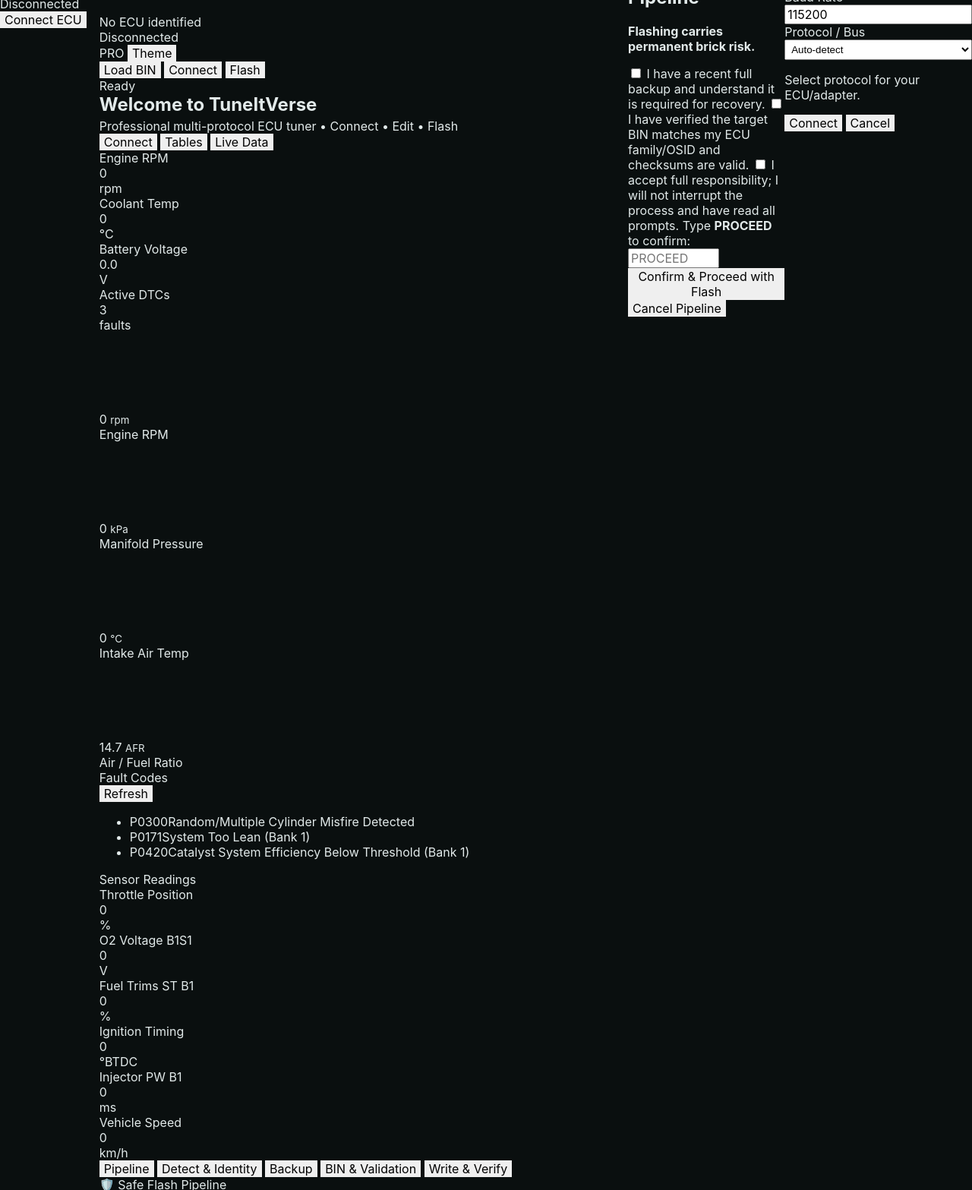
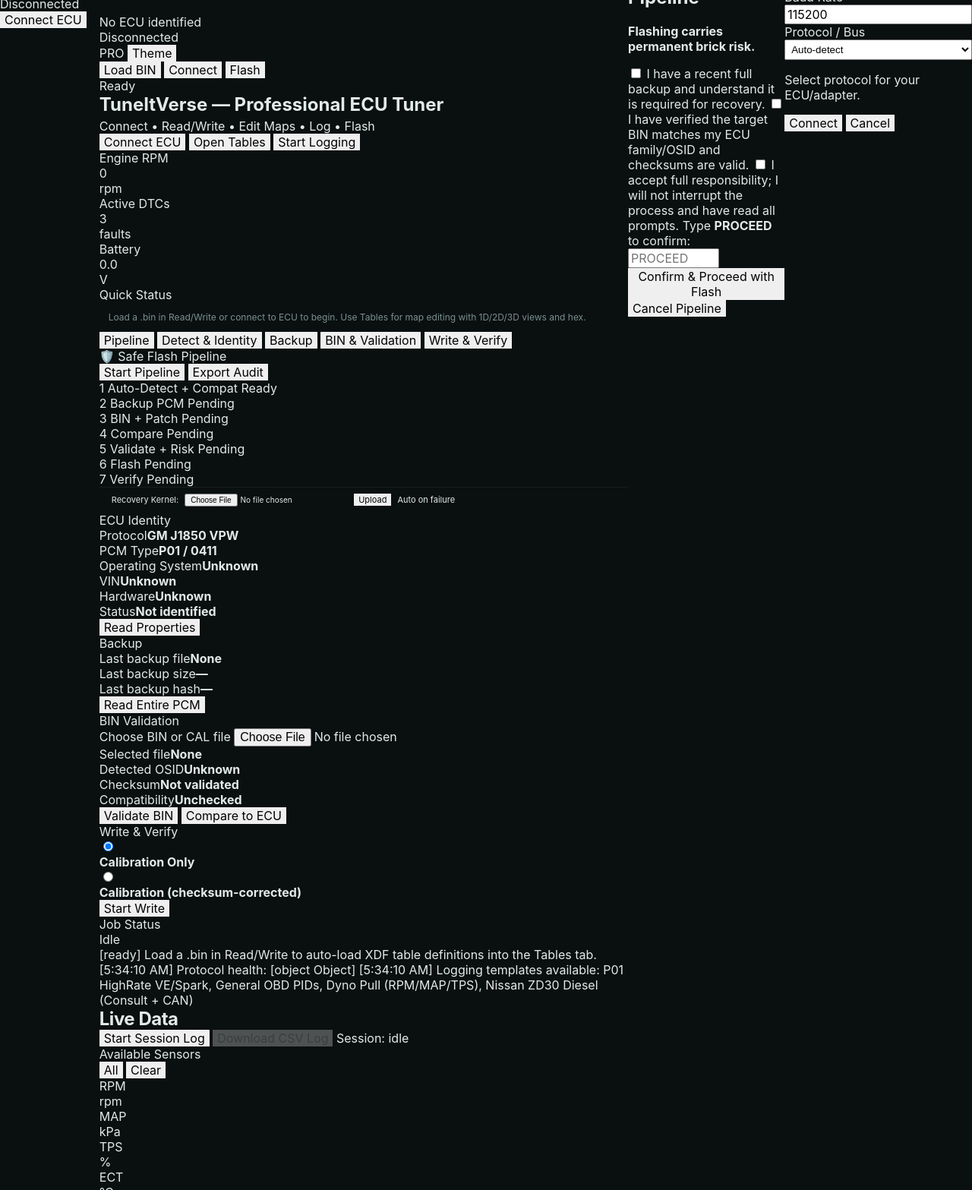
Before and after one commit to jackosler12-spec/TuneItVerse, a website: page src/index.html in a window 1280 px wide. Shown: the part 125-1692 px from the top of the page at 76% size. Drawn offline with Linux system fonts and the light colour scheme.

Commit message:
fix(ui+build): aggressive layout cleanup for pro look (clean dashboard, 3-col tables with side, removed jumble); fixed Rust compile errors in dtc/clear and borrow; ensure build components

```diff
--- a/src/index.html
+++ b/src/index.html
@@ -91,13 +91,13 @@
       <section class="content" id="view-dashboard">
         <div class="dashboard-welcome panel">
           <div>
-            <h2 style="margin:0 0 4px 0;">Welcome to TuneItVerse</h2>
-            <div class="page-sub" style="margin:0;">Professional multi-protocol ECU tuner • Connect • Edit • Flash</div>
+            <h2 style="margin:0 0 4px 0;">TuneItVerse — Professional ECU Tuner</h2>
+            <div class="page-sub" style="margin:0;">Connect • Read/Write • Edit Maps • Log • Flash</div>
           </div>
           <div class="quick-actions">
-            <button class="btn-primary btn-sm" id="dash-connect">Connect</button>
-            <button class="btn-secondary btn-sm" onclick="document.querySelector('[data-view=\\'tables\\']').click()">Tables</button>
-            <button class="btn-secondary btn-sm" onclick="document.querySelector('[data-view=\\'live-data\\']').click()">Live Data</button>
+            <button class="btn-primary btn-sm" id="dash-connect">Connect ECU</button>
+            <button class="btn-secondary btn-sm" onclick="document.querySelector('[data-view=\\'tables\\']').click()">Open Tables</button>
+            <button class="btn-secondary btn-sm" onclick="document.querySelector('[data-view=\\'live-data\\']').click()">Start Logging</button>
           </div>
         </div>
 
@@ -107,140 +107,26 @@
             <div class="kpi-value" id="kpi-rpm">0</div>
             <div class="kpi-unit">rpm</div>
           </article>
-
           <article class="kpi-card">
-            <div class="kpi-label">Coolant Temp</div>
-            <div class="kpi-value" id="kpi-temp">0</div>
-            <div class="kpi-unit">°C</div>
-          </article>
-
-          <article class="kpi-card">
-            <div class="kpi-label">Battery Voltage</div>
-            <div class="kpi-value" id="kpi-volt">0.0</div>
-            <div class="kpi-unit">V</div>
-          </article>
-
-          <article class="kpi-card" id="kpi-dtc-card">
             <div class="kpi-label">Active DTCs</div>
             <div class="kpi-value" id="kpi-dtc">0</div>
             <div class="kpi-unit">faults</div>
           </article>
-        </div>
-
-        <div class="gauge-row">
-          <article class="gauge-card">
-            <div class="gauge-wrap">
-              <canvas id="gauge-rpm" width="180" height="100"></canvas>
-              <div class="gauge-readout">
-                <span id="gauge-rpm-val">0</span>
-                <small>rpm</small>
-              </div>
-            </div>
-            <div class="gauge-label">Engine RPM</div>
-          </article>
-
-          <article class="gauge-card">
-            <div class="gauge-wrap">
-              <canvas id="gauge-map" width="180" height="100"></canvas>
-              <div class="gauge-readout">
-                <span id="gauge-map-val">0</span>
-                <small>kPa</small>
-              </div>
-            </div>
-            <div class="gauge-label">Manifold Pressure</div>
-          </article>
-
-          <article class="gauge-card">
-            <div class="gauge-wrap">
-              <canvas id="gauge-iat" width="180" height="100"></canvas>
-              <div class="gauge-readout">
-                <span id="gauge-iat-val">0</span>
-                <small>°C</small>
-              </div>
-            </div>
-            <div class="gauge-label">Intake Air Temp</div>
-          </article>
-
-          <article class="gauge-card">
-            <div class="gauge-wrap">
-              <canvas id="gauge-afr" width="180" height="100"></canvas>
-              <div class="gauge-readout">
-                <span id="gauge-afr-val">14.7</span>
-                <small>AFR</small>
-              </div>
-            </div>
-            <div class="gauge-label">Air / Fuel Ratio</div>
+          <article class="kpi-card">
+            <div class="kpi-label">Battery</div>
+            <div class="kpi-value" id="kpi-volt">0.0</div>
+            <div class="kpi-unit">V</div>
           </article>
         </div>
 
-        <div class="bottom-grid">
-          <!-- Chart moved to dedicated Live Data tab for focused multi-line experience -->
-          <article class="panel">
-            <div class="panel-header">
-              <div class="panel-title">Fault Codes</div>
-              <button class="btn-sm" id="btn-refresh-dtc-dashboard">Refresh</button>
-            </div>
-            <ul class="dtc-list" id="dash-dtc-list">
-              <li class="dtc-item dtc-empty"><span class="dtc-desc">No DTCs</span></li>
-            </ul>
-          </article>
+        <div class="panel">
+          <div class="panel-header">
+            <div class="panel-title">Quick Status</div>
+          </div>
+          <div style="padding: 12px; color: var(--text-muted); font-size: 12px;">
+            Load a .bin in Read/Write or connect to ECU to begin. Use Tables for map editing with 1D/2D/3D views and hex.
+          </div>
         </div>
-
-        <article class="panel">
-          <div class="panel-header">
-            <div class="panel-title">Sensor Readings</div>
-          </div>
-          <div class="sensor-grid">
-            <div class="sensor-row">
-              <div class="sensor-name">Throttle Position</div>
-              <div class="sensor-bar-wrap">
-                <div class="sensor-bar" id="bar-tps"></div>
-              </div>
-              <div class="sensor-val" id="val-tps">0</div>
-              <div class="sensor-unit">%</div>
-            </div>
-            <div class="sensor-row">
-              <div class="sensor-name">O2 Voltage B1S1</div>
-              <div class="sensor-bar-wrap">
-                <div class="sensor-bar" id="bar-o2"></div>
-              </div>
-              <div class="sensor-val" id="val-o2">0</div>
-              <div class="sensor-unit">V</div>
-            </div>
-            <div class="sensor-row">
-              <div class="sensor-name">Fuel Trims ST B1</div>
-              <div class="sensor-bar-wrap">
-                <div class="sensor-bar sensor-bar--trim" id="bar-stft"></div>
-              </div>
-              <div class="sensor-val" id="val-stft">0</div>
-              <div class="sensor-unit">%</div>
-            </div>
-            <div class="sensor-row">
-              <div class="sensor-name">Ignition Timing</div>
-              <div class="sensor-bar-wrap">
-                <div class="sensor-bar" id="bar-ign"></div>
-              </div>
-              <div class="sensor-val" id="val-ign">0</div>
-              <div class="sensor-unit">°BTDC</div>
-            </div>
-            <div class="sensor-row">
-              <div class="sensor-name">Injector PW B1</div>
-              <div class="sensor-bar-wrap">
-                <div class="sensor-bar" id="bar-inj"></div>
-              </div>
-              <div class="sensor-val" id="val-inj">0</div>
-              <div class="sensor-unit">ms</div>
-            </div>
-            <div class="sensor-row">
-              <div class="sensor-name">Vehicle Speed</div>
-              <div class="sensor-bar-wrap">
-                <div class="sensor-bar" id="bar-vss"></div>
-              </div>
-              <div class="sensor-val" id="val-vss">0</div>
-              <div class="sensor-unit">km/h</div>
-            </div>
-          </div>
-        </article>
       </section>
 
       <section class="content content--hidden" id="view-read-write">
@@ -486,7 +372,7 @@
         </div>
 
         <div class="tables-layout">
-          <!-- Left: Table tree/list (pro style like TunerPro/WinOLS) -->
+          <!-- Left: Table list (pro style) -->
           <aside class="tables-list-panel panel">
             <div class="panel-header" style="padding: var(--space-3) var(--space-4);">
               <div class="panel-title">Tables</div>
@@ -506,7 +392,7 @@
             </div>
           </aside>
 
-          <!-- Center: Main editor (grid + 3D) -->
+          <!-- Center: Main visual/editor -->
           <div class="tables-editor-panel">
             <article class="panel" id="table-editor-empty-state">
               <div class="placeholder-view" style="min-height:280px; padding:var(--space-8);">
@@ -629,6 +515,42 @@
               </div>
             </article>
           </div>
+
+          <!-- Right: Info and tools (to reduce jumble in center) -->
+          <aside class="tables-side-panel panel">
+            <div class="panel-header">
+              <div class="panel-title">Table Info</div>
+            </div>
+            <div class="table-description" id="editor-table-desc" style="margin-bottom:8px; font-size:11px; color:var(--text-muted);">
+              Description...
+            </div>
+
+            <div class="checksum-live" style="margin-bottom:8px; background:var(--surface-2); border:1px solid var(--border-subtle); border-radius:4px; padding:6px; font-size:11px;">
+              <div><strong>Checksums:</strong> <span id="cs-status">—</span></div>
+              <div style="margin-top:4px; display:flex; gap:4px; flex-wrap:wrap;">
+                <button class="btn-sm" id="btn-correct-cs">Correct</button>
+                <button class="btn-sm" id="btn-validate-cs">Validate</button>
+                <button class="btn-sm" id="btn-export-patched">Export</button>
+              </div>
+            </div>
+
+            <div class="assistant-pane" style="margin-bottom:8px; border:1px solid var(--accent); border-radius:4px; padding:6px; background:var(--surface-2);">
+              <div style="font-size:10px; margin-bottom:4px;"><strong>Advisor</strong></div>
+              <div style="display:flex; gap:4px;">
+                <input id="assistant-query" placeholder="query" style="flex:1; font-size:10px;" />
+                <button class="btn-sm" id="btn-get-advice">Ask</button>
+              </div>
+              <div id="assistant-response" style="font-size:10px; color:var(--text-muted); margin-top:4px;"></div>
+            </div>
+
+            <div style="font-size:10px;">
+              <button class="btn-sm" id="btn-map-refresh" style="width:100%;">Refresh Memory Map</button>
+              <div style="margin-top:4px;">
+                <input id="map-jump-addr" placeholder="0x addr" style="width:70%; font-size:10px;" />
+                <button class="btn-sm" id="btn-map-jump">Jump</button>
+              </div>
+            </div>
+          </aside>
         </div>
       </section>
 
--- a/src/styles.css
+++ b/src/styles.css
@@ -1223,11 +1223,11 @@
 
 .tables-layout {
   display: grid;
-  grid-template-columns: 240px 1fr 260px;
-  gap: var(--space-3);
-  align-items: start;
-  flex: 1;
-  min-height: 560px;
+  grid-template-columns: 220px 1fr 280px;
+  gap: var(--space-2);
+  height: calc(100vh - 200px);
+  min-height: 500px;
+  overflow: hidden;
 }
 
 @media (max-width: 1100px) {
@@ -1343,6 +1343,13 @@
   display: flex;
   flex-direction: column;
   overflow: hidden;
+}
+
+.tables-side-panel {
+  display: flex;
+  flex-direction: column;
+  overflow: auto;
+  max-height: 100%;
 }
 
 .tables-editor-pane {
```
Also changed, not shown: 1 other file.
